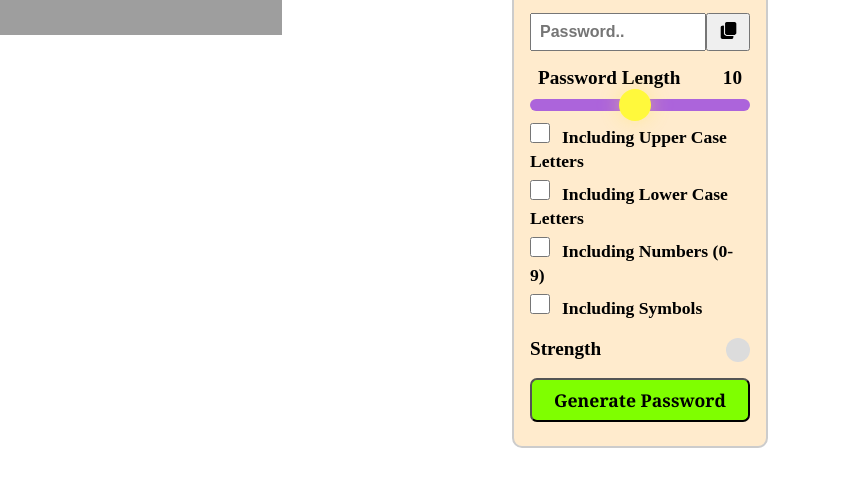
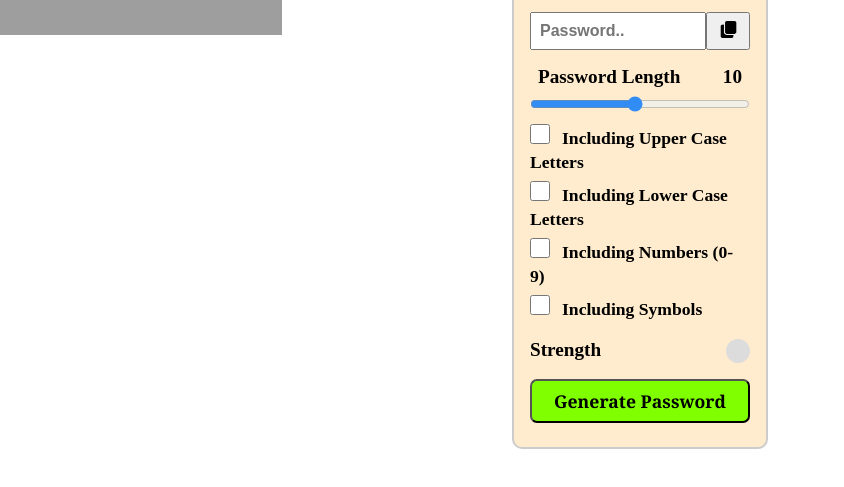
Before and after one commit to itsgaganbaghel/Password_Generator, a plain HTML site: page index.html in a window 1280 px wide. Shown: the part 205-692 px from the top of the page, without its empty margins (0-844 px from the left). Drawn offline with Linux system fonts and the light colour scheme; grey boxes are pictures that could not be loaded.

Commit message:
final touchup

```diff
--- a/style.css
+++ b/style.css
@@ -57,30 +57,10 @@ h1{
     justify-content: space-between;
     padding: .5rem;
 }
+
 .slider{
-    appearance: none;
     width: 100%;
-    height: 0.75rem;
-    /* padding: .5rem; */
-    opacity: .7;
-    background-color: blueviolet;
-    border: none;
-    outline: none;
-    cursor: pointer;
-    border-radius: 15px;
-}
-
-.slider::-webkit-slider-thumb{
-    appearance: none;
-    height: 2rem;
-    width: 2rem;
-    background-color: yellow;
-    border-radius: 50%;
-    box-shadow: 0px 0px 20px 0px rgb(2555, 229, 61 , 0.50);
-    transition: all 100ms ease-in;
-}
-.slider:focus{
-    outline: 3px solid yellow;
+    opacity: 0.8;
 }
 
 .slider:hover{
@@ -132,13 +112,12 @@ p{
 [data-copyMsg]{
     display:  none;
     position: absolute;
-    padding: 0.5rem;
+    padding: 5px;
     border-radius: 50% ;
-    background-color: violet;
-    color: white;
+
 }
 .active{
-    transform: translateY(-27px) scale(1.1);
+    transform: translateY(-32px) scale(1.1);
     transition: all 1s ease-in-out;
     /* background-color: black; */
     /* position: absolute; */
```
